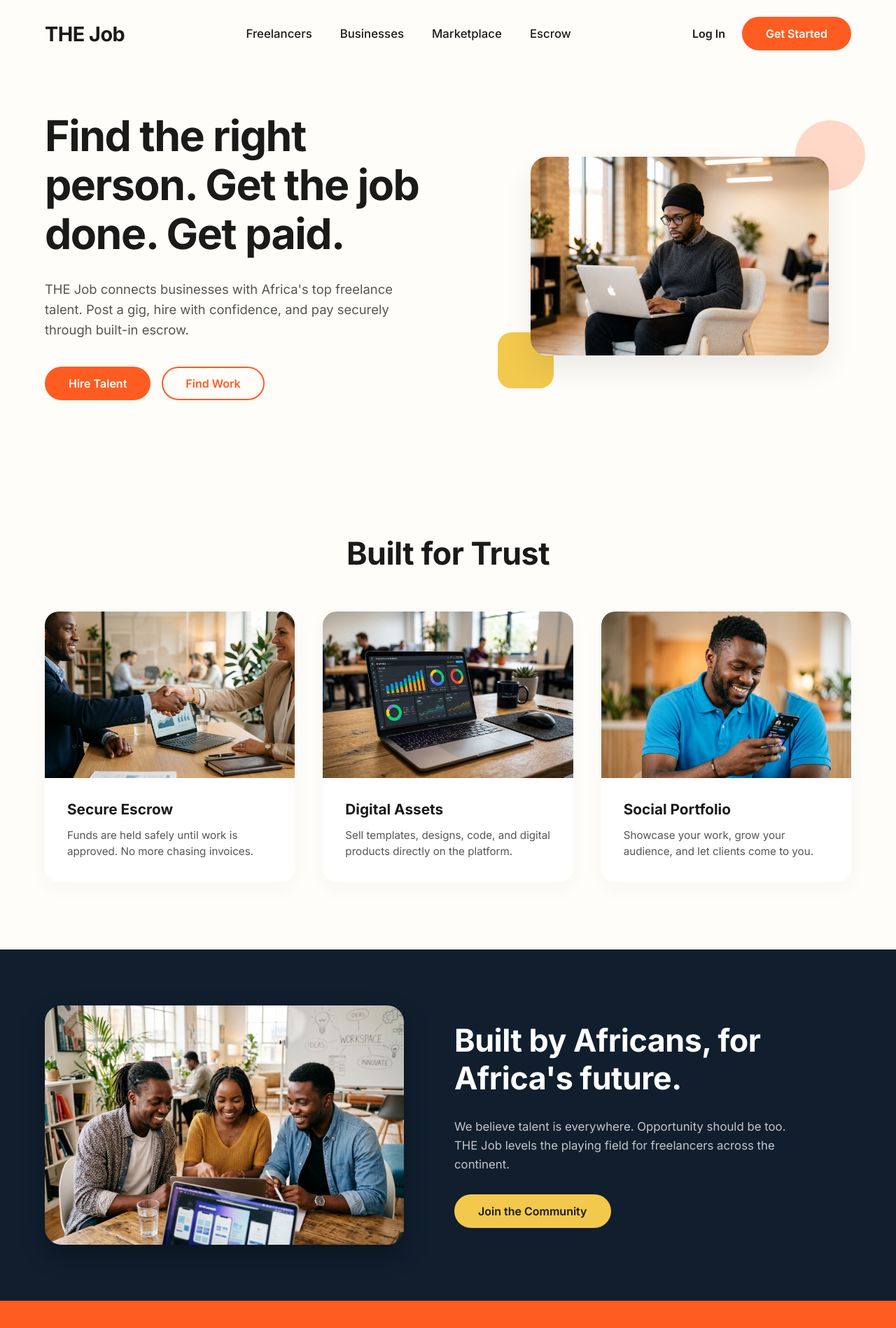
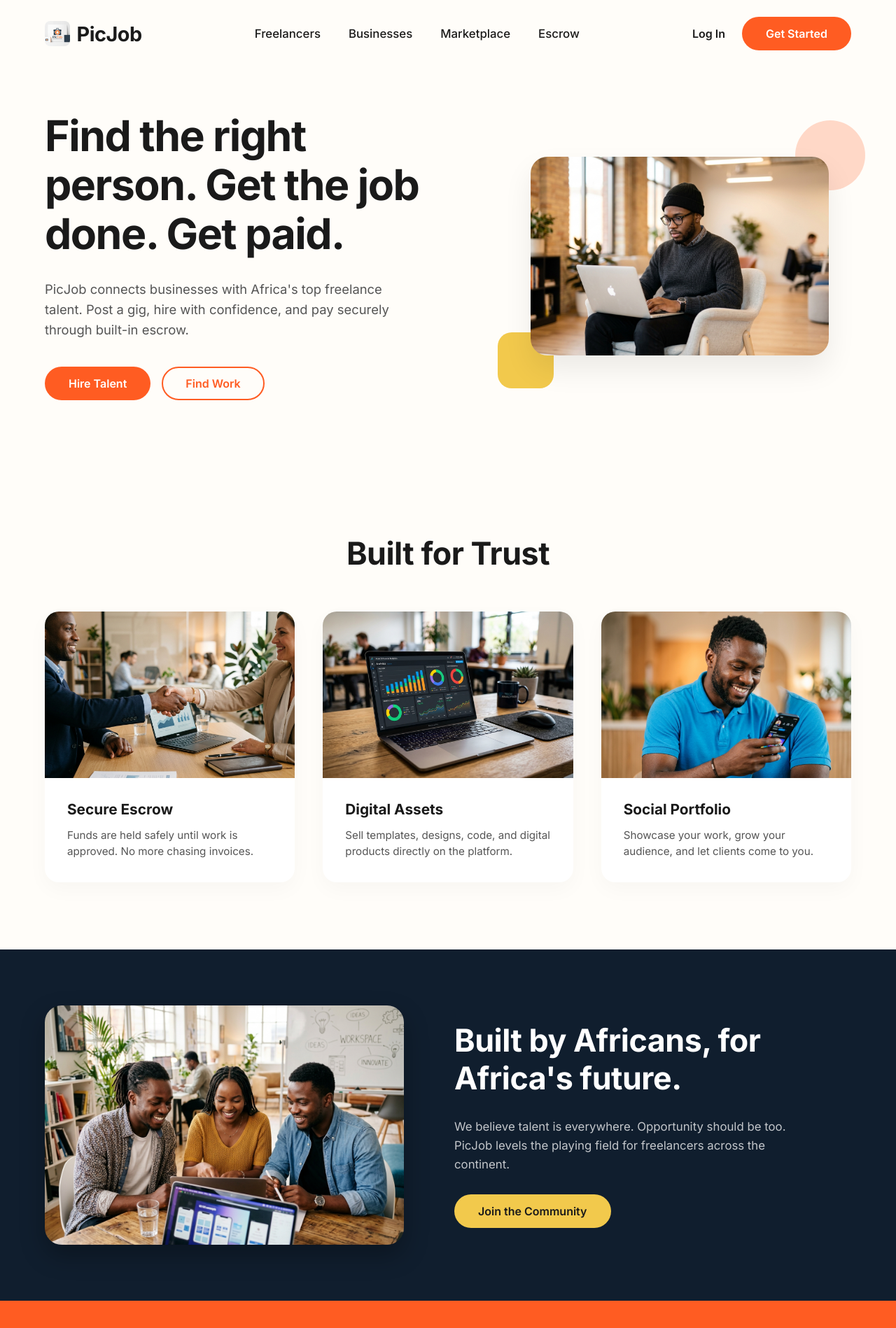
Before and after one commit to Engr-Samson-Beloved/thejob, a Next.js app: page / in a window 1280 px wide. Shown: the top 1898 px of the page at 70% size. Built offline with nearby package versions, Linux system fonts and the light colour scheme.

Commit message:
feat: rename site to PicJob, integrate new brand logo, and update package names and descriptors

```diff
--- a/package.json
+++ b/package.json
@@ -1,5 +1,5 @@
 {
-  "name": "the-job",
+  "name": "picjob",
   "version": "0.1.0",
   "private": true,
   "scripts": {
--- a/src/app/assets/page.tsx
+++ b/src/app/assets/page.tsx
@@ -128,8 +128,9 @@ export default function Marketplace() {
       {/* Header */}
       <header className="header">
         <div className="container nav-container">
-          <Link href="/" className="logo-link logo-font">
-            THE Job
+          <Link href="/" className="logo-link logo-font" style={{ display: "flex", alignItems: "center", gap: "0.6rem" }}>
+            <Image src="/logo.jpg" alt="PicJob Logo" width={36} height={36} style={{ borderRadius: "0.5rem" }} />
+            <span>PicJob</span>
           </Link>
           <nav>
             <ul className="nav-links">
--- a/src/app/escrow/page.tsx
+++ b/src/app/escrow/page.tsx
@@ -3,6 +3,7 @@
 import { Suspense, useState, useEffect } from "react";
 import { useSearchParams } from "next/navigation";
 import Link from "next/link";
+import Image from "next/image";
 
 function EscrowWizardContent() {
   const searchParams = useSearchParams();
@@ -59,8 +60,9 @@ function EscrowWizardContent() {
       {/* Header */}
       <header className="header">
         <div className="container nav-container">
-          <Link href="/" className="logo-link logo-font">
-            THE Job
+          <Link href="/" className="logo-link logo-font" style={{ display: "flex", alignItems: "center", gap: "0.6rem" }}>
+            <Image src="/logo.jpg" alt="PicJob Logo" width={36} height={36} style={{ borderRadius: "0.5rem" }} />
+            <span>PicJob</span>
           </Link>
           <nav>
             <ul className="nav-links">
--- a/src/app/layout.tsx
+++ b/src/app/layout.tsx
@@ -9,8 +9,8 @@ const inter = Inter({
 });
 
 export const metadata: Metadata = {
-  title: "THE Job - African Freelance & Digital Asset Marketplace",
-  description: "THE Job connects businesses with Africa's top freelance talent. Post a gig, hire with confidence, and pay securely through built-in escrow.",
+  title: "PicJob - African Freelance & Digital Asset Marketplace",
+  description: "PicJob connects businesses with Africa's top freelance talent. Post a gig, hire with confidence, and pay securely through built-in escrow.",
 };
 
 export default function RootLayout({
--- a/src/app/login/page.tsx
+++ b/src/app/login/page.tsx
@@ -2,6 +2,7 @@
 
 import { useState } from "react";
 import Link from "next/link";
+import Image from "next/image";
 import { useRouter } from "next/navigation";
 
 export default function Login() {
@@ -24,8 +25,9 @@ export default function Login() {
   return (
     <div className="page-wrap" style={{ justifyContent: "center", alignItems: "center", padding: "1.5rem" }}>
       <header style={{ position: "absolute", top: "2rem", left: "2rem" }}>
-        <Link href="/" className="logo-link logo-font" style={{ fontSize: "2rem" }}>
-          THE Job
+        <Link href="/" className="logo-link logo-font" style={{ display: "flex", alignItems: "center", gap: "0.5rem" }}>
+          <Image src="/logo.jpg" alt="PicJob Logo" width={32} height={32} style={{ borderRadius: "0.25rem" }} />
+          <span>PicJob</span>
         </Link>
       </header>
 
--- a/src/app/page.tsx
+++ b/src/app/page.tsx
@@ -16,8 +16,9 @@ export default function Home() {
       {/* Header */}
       <header className="header">
         <div className="container nav-container">
-          <Link href="/" className="logo-link logo-font">
-            THE Job
+          <Link href="/" className="logo-link logo-font" style={{ display: "flex", alignItems: "center", gap: "0.6rem" }}>
+            <Image src="/logo.jpg" alt="PicJob Logo" width={36} height={36} style={{ borderRadius: "0.5rem" }} />
+            <span>PicJob</span>
           </Link>
 
           <button
@@ -100,7 +101,7 @@ export default function Home() {
                 Find the right person. Get the job done. Get paid.
               </h1>
               <p className="hero-description">
-                THE Job connects businesses with Africa's top freelance talent.
+                PicJob connects businesses with Africa's top freelance talent.
                 Post a gig, hire with confidence, and pay securely through
                 built-in escrow.
               </p>
@@ -213,8 +214,7 @@ export default function Home() {
                 Built by Africans, for Africa's future.
               </h2>
               <p className="footer-banner-text">
-                We believe talent is everywhere. Opportunity should be too. THE
-                Job levels the playing field for freelancers across the continent.
+                We believe talent is everywhere. Opportunity should be too. PicJob levels the playing field for freelancers across the continent.
               </p>
               <Link href="/get-started" className="btn btn-accent">
                 Join the Community
```
Also changed, not shown: src/app/get-started/page.tsx (+5 -3 lines), public/logo.jpg (added), public/logo.png (added).
